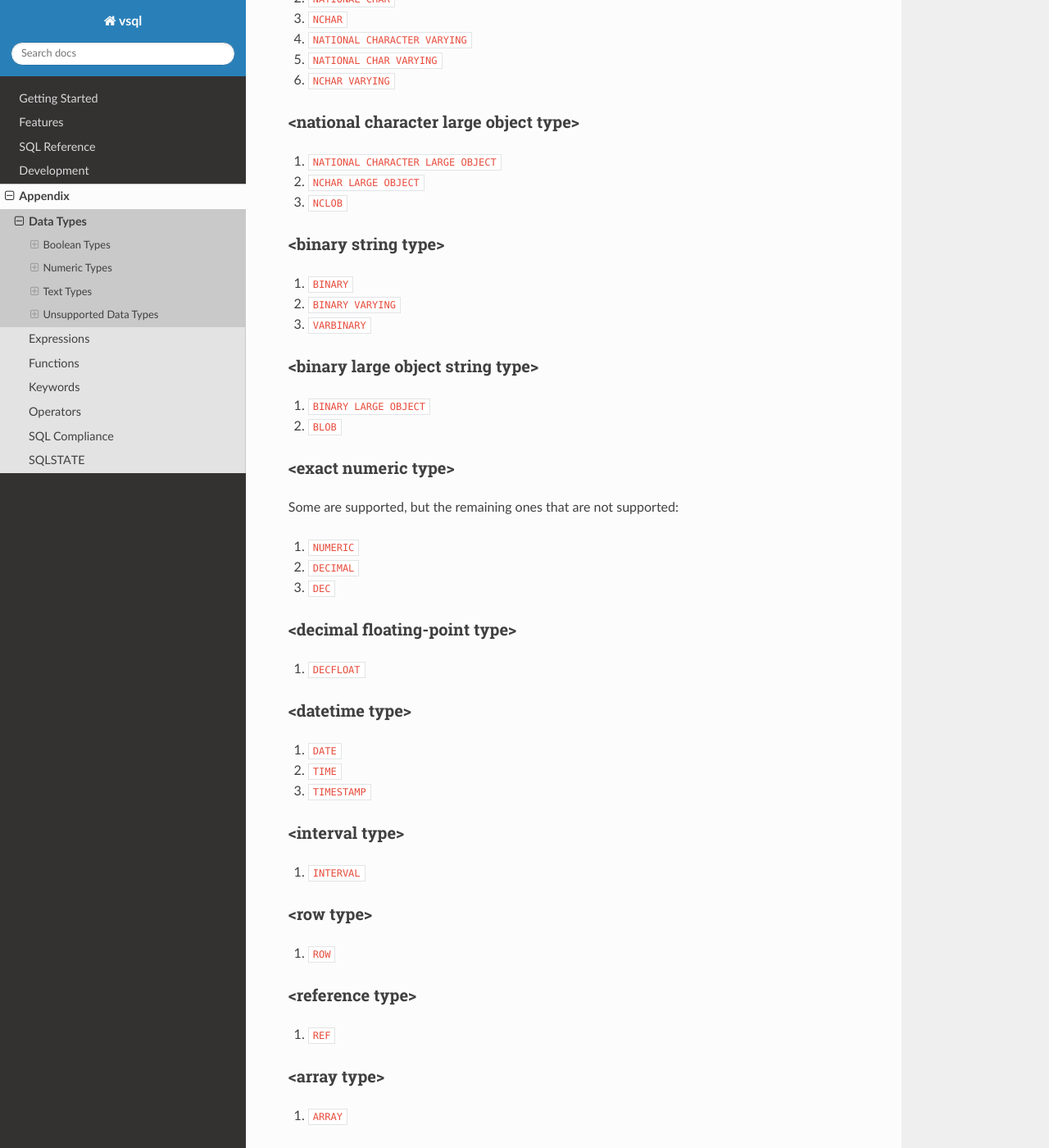
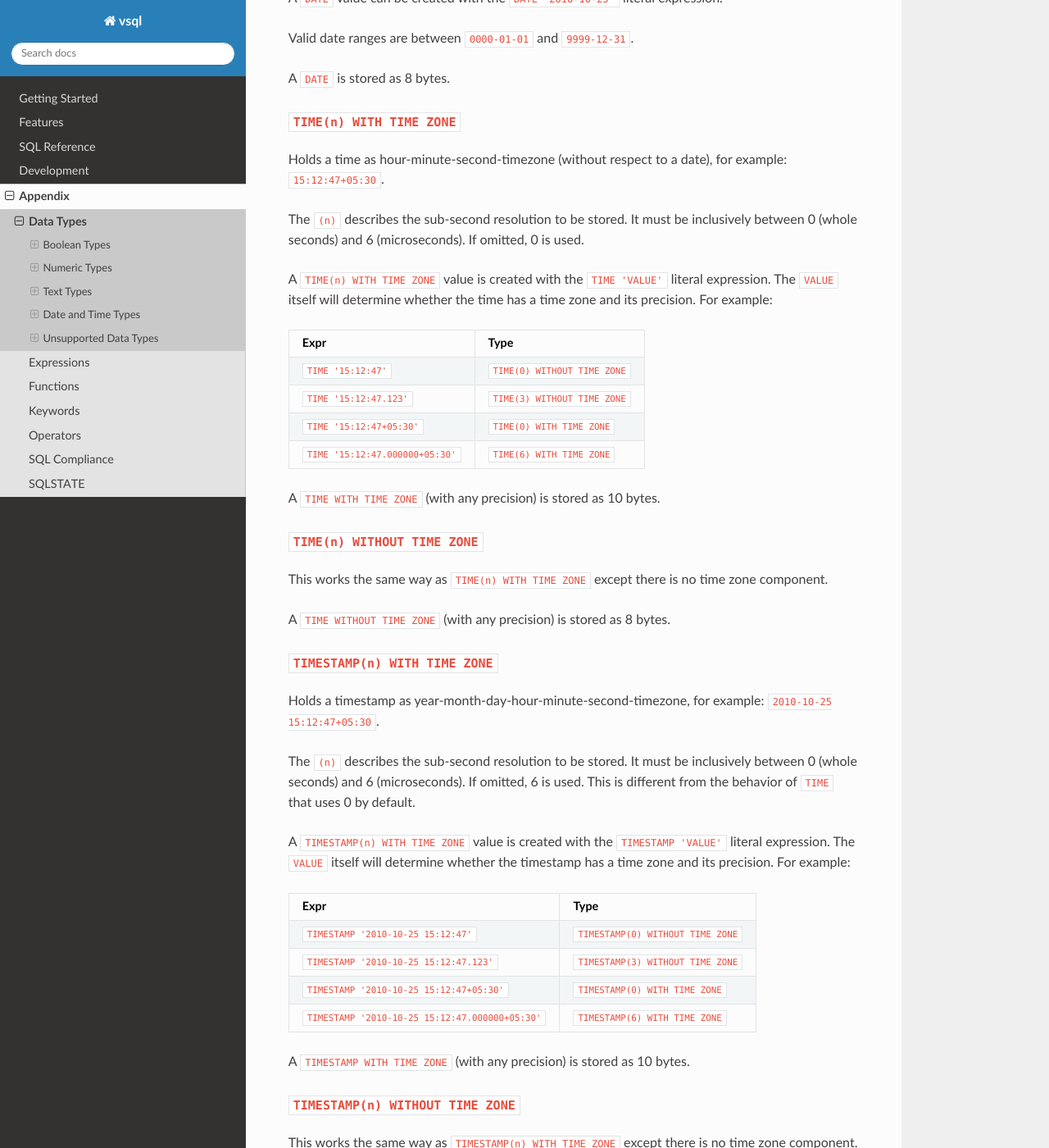
Before and after one commit to elliotchance/vsql, a Sphinx documentation site: the page built from docs/data-types.rst, in a window 1280 px wide and 1400 px high, scrolled down 2758 px. Shown: the whole window at 82% size. Built offline with Sphinx 7.4.7 and the Read the Docs theme 2.0.0, drawn with Linux system fonts in a browser that asks for light colours; some of the changed text lies outside the part shown.

Commit message:
F051: Basic date and time
In a nutshell, this adds storage support for date/time types and values.
Although, we do not yet support other features such as constants,
functions, comparisons and casting. They can come as a separate features
in the near future.

More specifically, this adds support for:

1. F051-01: `DATE` data type (including support of `DATE` literal).
2. F051-02: `TIME` data type (including support of `TIME` literal) with
fractional seconds precision of at least 0.
3. F051-03: `TIMESTAMP` data type (including support of `TIMESTAMP`
literal) with fractional seconds precision of at least 0 and 6.

The five new distinct data types and their storage requirements are:

1. `DATE` (8 bytes)
2. `TIME(n) WITH TIME ZONE` (10 bytes)
3. `TIME(n) WITHOUT TIME ZONE` or `TIME(n)` (8 bytes)
4. `TIMESTAMP(n) WITH TIME ZONE` (10 bytes)
5. `TIMESTAMP(n) WITHOUT TIME ZONE` or `TIMESTAMP(n)` (8 bytes)

```diff
--- a/docs/data-types.rst
+++ b/docs/data-types.rst
@@ -82,6 +82,105 @@ is an alias for ``CHARACTER(1)``.
 1. The *n* limit is not yet enforced.
 2. Values are not actually space padded.
 
+Date and Time Types
+-------------------
+
+``DATE``
+^^^^^^^^
+
+A ``DATE`` holds a year-month-day value, such as ``2010-10-25``.
+
+A ``DATE`` value can be created with the ``DATE '2010-10-25'`` literal
+expression.
+
+Valid date ranges are between ``0000-01-01`` and ``9999-12-31``.
+
+A ``DATE`` is stored as 8 bytes.
+
+``TIME(n) WITH TIME ZONE``
+^^^^^^^^^^^^^^^^^^^^^^^^^^
+
+Holds a time as hour-minute-second-timezone (without respect to a date),
+for example: ``15:12:47+05:30``.
+
+The ``(n)`` describes the sub-second resolution to be stored. It must be
+inclusively between 0 (whole seconds) and 6 (microseconds). If omitted, 0 is
+used.
+
+A ``TIME(n) WITH TIME ZONE`` value is created with the ``TIME 'VALUE'`` literal
+expression. The ``VALUE`` itself will determine whether the time has a time zone
+and its precision. For example:
+
+.. list-table::
+  :header-rows: 1
+
+  * - Expr
+    - Type
+
+  * - ``TIME '15:12:47'``
+    - ``TIME(0) WITHOUT TIME ZONE``
+
+  * - ``TIME '15:12:47.123'``
+    - ``TIME(3) WITHOUT TIME ZONE``
+
+  * - ``TIME '15:12:47+05:30'``
+    - ``TIME(0) WITH TIME ZONE``
+
+  * - ``TIME '15:12:47.000000+05:30'``
+    - ``TIME(6) WITH TIME ZONE``
+
+A ``TIME WITH TIME ZONE`` (with any precision) is stored as 10 bytes.
+
+``TIME(n) WITHOUT TIME ZONE``
+^^^^^^^^^^^^^^^^^^^^^^^^^^^^^
+
+This works the same way as ``TIME(n) WITH TIME ZONE`` except there is no
+time zone component.
+
+A ``TIME WITHOUT TIME ZONE`` (with any precision) is stored as 8 bytes.
+
+``TIMESTAMP(n) WITH TIME ZONE``
+^^^^^^^^^^^^^^^^^^^^^^^^^^^^^^^
+
+Holds a timestamp as year-month-day-hour-minute-second-timezone, for example:
+``2010-10-25 15:12:47+05:30``.
+
+The ``(n)`` describes the sub-second resolution to be stored. It must be
+inclusively between 0 (whole seconds) and 6 (microseconds). If omitted, 6 is
+used. This is different from the behavior of ``TIME`` that uses 0 by default.
+
+A ``TIMESTAMP(n) WITH TIME ZONE`` value is created with the
+``TIMESTAMP 'VALUE'`` literal expression. The ``VALUE`` itself will determine
+whether the timestamp has a time zone and its precision. For example:
+
+.. list-table::
+  :header-rows: 1
+
+  * - Expr
+    - Type
+
+  * - ``TIMESTAMP '2010-10-25 15:12:47'``
+    - ``TIMESTAMP(0) WITHOUT TIME ZONE``
+
+  * - ``TIMESTAMP '2010-10-25 15:12:47.123'``
+    - ``TIMESTAMP(3) WITHOUT TIME ZONE``
+
+  * - ``TIMESTAMP '2010-10-25 15:12:47+05:30'``
+    - ``TIMESTAMP(0) WITH TIME ZONE``
+
+  * - ``TIMESTAMP '2010-10-25 15:12:47.000000+05:30'``
+    - ``TIMESTAMP(6) WITH TIME ZONE``
+
+A ``TIMESTAMP WITH TIME ZONE`` (with any precision) is stored as 10 bytes.
+
+``TIMESTAMP(n) WITHOUT TIME ZONE``
+^^^^^^^^^^^^^^^^^^^^^^^^^^^^^^^^^^
+
+This works the same way as ``TIMESTAMP(n) WITH TIME ZONE`` except there is no
+time zone component.
+
+A ``TIMESTAMP WITHOUT TIME ZONE`` (with any precision) is stored as 8 bytes.
+
 Unsupported Data Types
 ----------------------
 
@@ -136,13 +235,6 @@ Some are supported, but the remaining ones that are not supported:
 
 1. ``DECFLOAT``
 
-<datetime type>
-^^^^^^^^^^^^^^^
-
-1. ``DATE``
-2. ``TIME``
-3. ``TIMESTAMP``
-
 <interval type>
 ^^^^^^^^^^^^^^^
 
--- a/generate-grammar.py
+++ b/generate-grammar.py
@@ -418,7 +418,7 @@ grammar_file.write("""fn parse_ast(node &EarleyNode) ?[]EarleyValue {
     if node.children.len == 0 {
         match node.value.name {
             '^integer' {
-                return [EarleyValue(new_integer_value(node.value.end_column.value.int()))]
+                return [EarleyValue(node.value.end_column.value.int())]
             }
             '^identifier' {
                 return [EarleyValue(new_identifier(node.value.end_column.value))]
@@ -513,6 +513,8 @@ def parse_tree(text):
 # parse_tree("SELECT * FROM ( VALUES ROW ( 123 ) , ROW ( 456 ) )")
 # parse_tree("SELECT x FROM ( SELECT y FROM t2 )")
 # parse_tree("SELECT x , y FROM ( SELECT x , y FROM t1 )")
+# parse_tree("VALUES TIMESTAMP '2022-06-30'")
+# parse_tree("INSERT INTO foo ( f1 ) VALUES ( TIMESTAMP '2022-06-30' )")
 
 for arg in sys.argv[1:]:
     print(arg)
```
Also changed, not shown: docs/sql-compliance.rst (+33 -1 lines), 16 other files.
